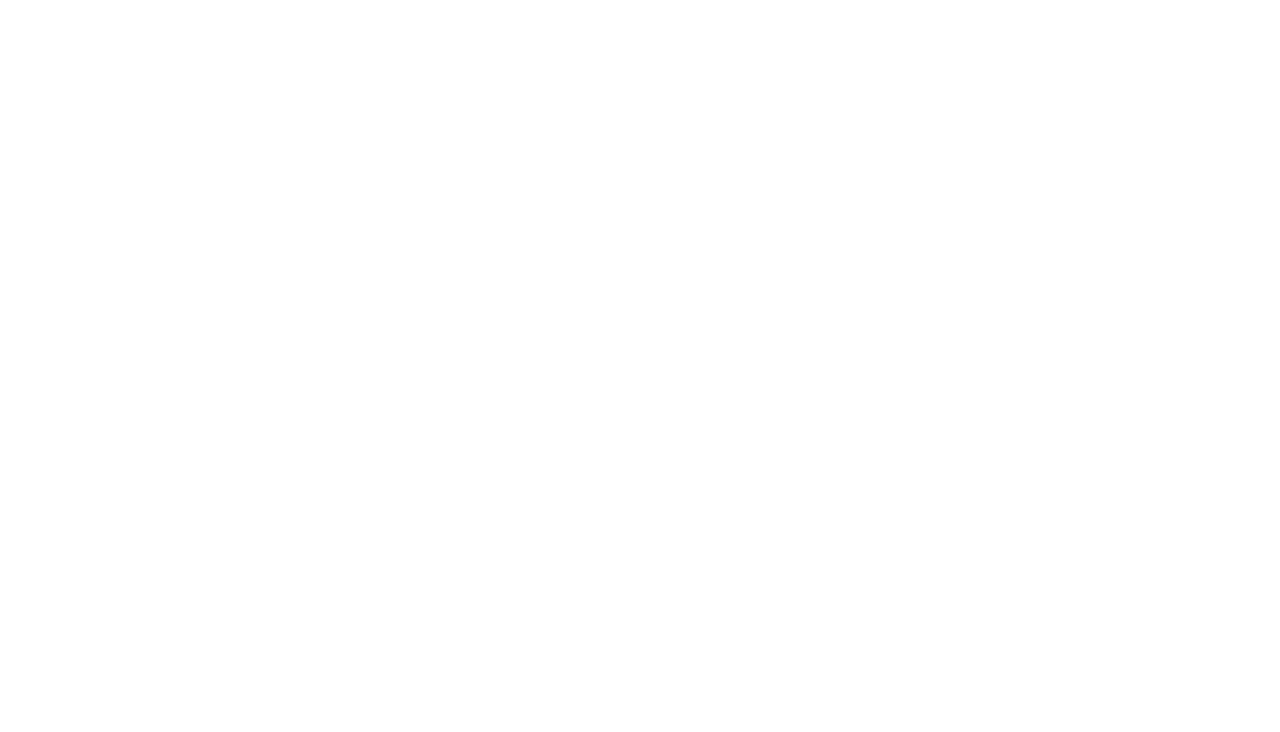
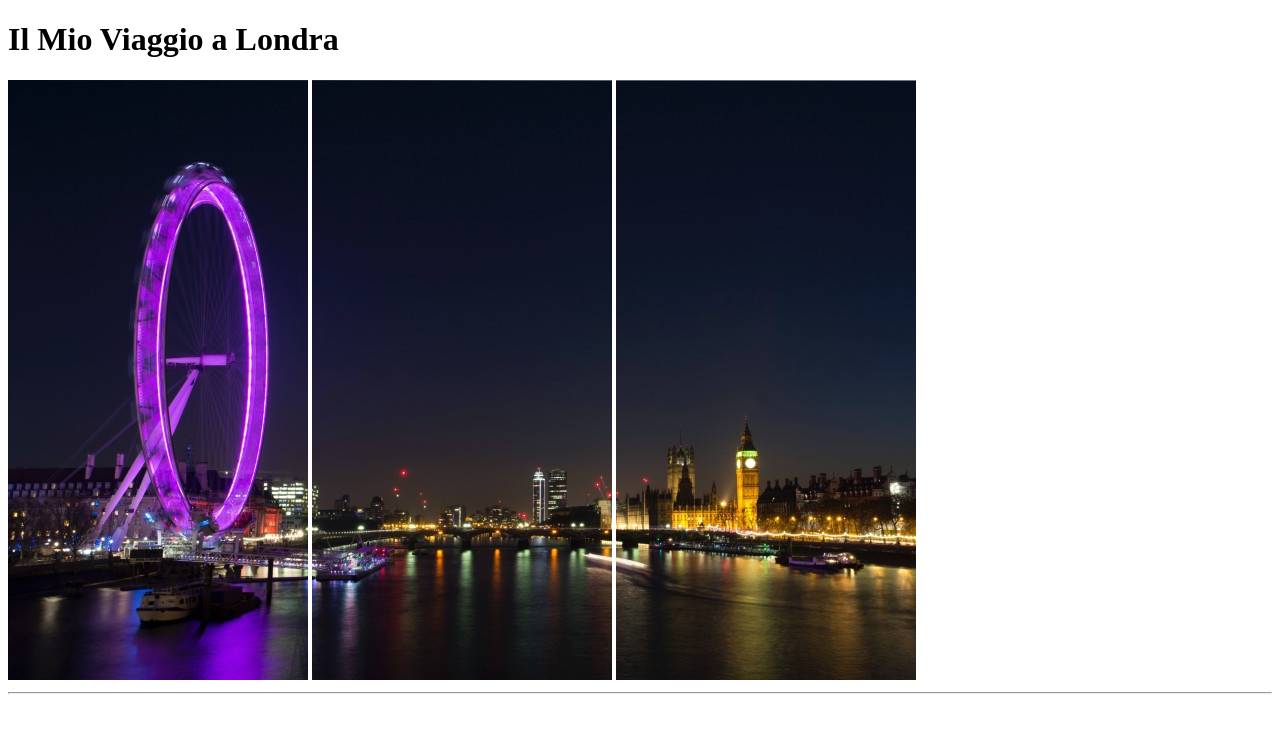
Before and after one commit to GinaTovarAlmario/html-london-trip, a plain HTML site: page index.html in a window 1280 px wide. Drawn offline with Linux system fonts and the light colour scheme.

Commit message:
finalized header section

```diff
--- a/index.html
+++ b/index.html
@@ -7,8 +7,18 @@
 </head>
 <body>
     <!--Intestazione-->
-    <header></header>
+
+    <header>
+        <h1>Il Mio Viaggio a Londra</h1>
+        <img src="img/pexels-bill-emrich-230794-0.jpg" alt="">
+        <img src="img/pexels-bill-emrich-230794-1.jpg" alt="">
+        <img src="img/pexels-bill-emrich-230794-2.jpg" alt="">
+        <hr>
+
+    </header>
+
     <!--Contenuto principale-->
+
     <main></main>
 
 </body>
```
